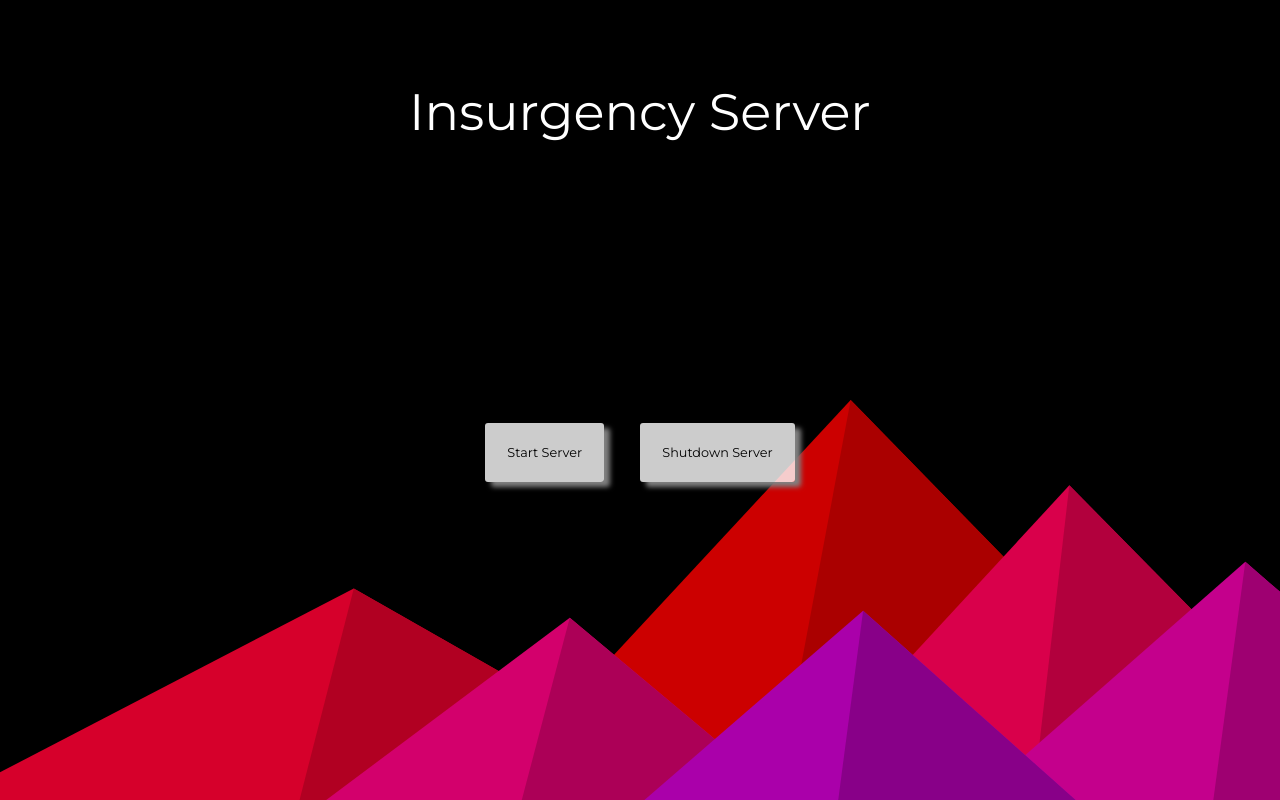
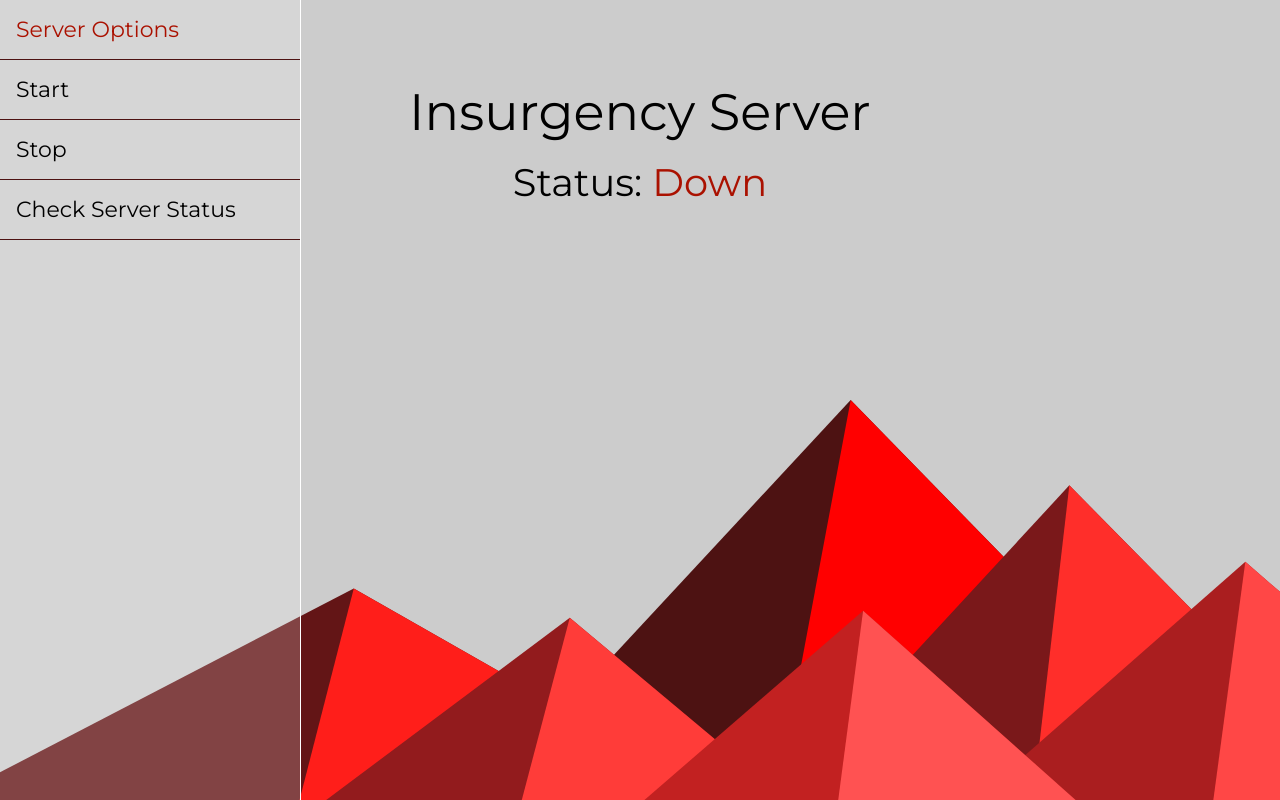
Before and after one commit to Shoblik/Insurgency, a PHP site: page / in a window 1280 px wide. Run offline with PHP 8.4, Linux system fonts and the light colour scheme; data that the repository does not hold is empty.

Commit message:
working on front end

```diff
--- a/public/css/style.css
+++ b/public/css/style.css
@@ -1,6 +1,6 @@
 body {
     background-color: #ff7700;
-    background-image: url('../img/background.svg');
+    background-image: url('../img/nice-colors-background.svg');
     background-attachment: fixed;
     background-size: cover;
 }
@@ -8,6 +8,7 @@ body {
     font-family: Montserrat,sans-serif;
     margin: 0;
     padding: 0;
+    color: white;
 }
 main h1 {
     top: 10vh;
@@ -15,7 +16,7 @@ main h1 {
     font-size: 4vw;
     text-align: center;
     font-weight: 100;
-    color: white;
+    color: black;
 }
 main h2 {
     top: 12vh;
@@ -23,7 +24,7 @@ main h2 {
     font-size: 3vw;
     text-align: center;
     font-weight: 100;
-    color: white;
+    color: black;
 }
 .standard-btn {
     font-size: 1vw;
@@ -31,8 +32,9 @@ main h2 {
     border-radius: 3px;
     outline: none;
     border: 6px solid transparent;
-    background-color: rgba(255,255,255, .8);
+    background-color: rgba(255, 255, 255, .8);
     box-shadow: 6px 5px 5px grey;
+    color: black;
 }
 .standard-btn:hover {
     cursor:pointer
@@ -41,8 +43,39 @@ main h2 {
     margin-left: 32px;
 }
 
-.button-container {
+.btn-container {
     top: 45vh;
     position: relative;
     text-align: center;
 }
+sidebar {
+    position: fixed;
+    height: 100vh;
+    width: 300px;
+    background-color: rgb(255 255 255 / 20%);
+    border-right: 1px solid #ffffff;
+    z-index: 2;
+}
+.item-container > div > p:hover {
+    cursor: pointer;
+    background-color: #aa1100;
+    color: white;
+}
+.item-container > div:first-child > p:hover {
+    cursor: pointer;
+    background-color: initial;;
+}
+.item-container > div:first-child > p {
+    color: #aa1100;
+}
+.item-container > div > p {
+    padding: 16px;
+    border-bottom: 1px solid #4d1212;
+    text-align: left;
+    transition: .4s;
+    font-size: 22px;
+    color: black;
+}
+.status {
+    color: #aa1100;
+}
--- a/public/index.php
+++ b/public/index.php
@@ -6,18 +6,30 @@
     <meta name="description" content="Simon Hoblik's Dedicated Insurgency Server">
     <meta name="viewport" content="width=device-width, initial-scale=1">
     <link rel="stylesheet" href="./css/style.css?ver=1.0" />
+    <script src="https://code.jquery.com/jquery-3.6.0.min.js" integrity="sha256-/xUj+3OJU5yExlq6GSYGSHk7tPXikynS7ogEvDej/m4=" crossorigin="anonymous"></script>
     <script src="./js/main.js?ver=1.0"></script>
     <link rel="preconnect" href="https://fonts.gstatic.com">
     <link href="https://fonts.googleapis.com/css2?family=Montserrat:wght@400;800&display=swap" rel="stylesheet"></head>
 <body>
+    <sidebar>
+        <div class="item-container">
+            <div>
+                <p>Server Options</p>
+            </div>
+            <div onclick="server.startServer();">
+                <p>Start</p>
+            </div>
+            <div onclick="server.stopServer();">
+                <p>Stop</p>
+            </div>
+            <div onclick="server.checkIfServerRunning();">
+                <p>Check Server Status</p>
+            </div>
+        </div>
+    </sidebar>
     <main>
         <h1>Insurgency Server</h1>
-        <div class="main-content">
-            <div class="button-container">
-                <button class="standard-btn start-server" onclick="window.open('/actions/startInsurgency.php', '_self')">Start Server</button>
-                <button class="standard-btn stop-server" onclick="window.open('/actions/shutdownInsurgency.php', '_self')">Shutdown Server</button>
-            </div>
-        </div>
+        <h2>Status: <span class="status" id="status">Up</span></h2>
     </main>
 </body>
 </html>
--- a/public/js/main.js
+++ b/public/js/main.js
@@ -0,0 +1,72 @@
+$(document).ready(function() {
+    server.init();
+})
+
+var server = {
+    init: function() {
+        server.checkIfServerRunning();
+    },
+
+    checkIfServerRunning() {
+        $.ajax({
+            url: '/server/Routes.php?checkIfServerIsRunning=true',
+            type: 'GET',
+            dataType: 'JSON',
+            success: function(response) {
+                if (response.success) {
+                    server.showServerStatus(response);
+                } else {
+                    alert('Something went wrong, call Simon | ref 111');
+                }
+            },
+            error: function(response) {
+                alert('Something went wrong, call Simon | ref 222');
+            }
+        });
+    },
+
+    showServerStatus: function(response) {
+        if (response.serverRunning) {
+            $('#status').text('Up');
+        } else {
+            $('#status').text('Down');
+        }
+    },
+
+    startServer: function() {
+        $.ajax({
+            url: '/server/Routes.php?startServer=true',
+            type: 'GET',
+            dataType: 'JSON',
+            success: function(response) {
+                if (response.success) {
+                    server.showServerStatus(response);
+                } else {
+                    alert('Something went wrong, call Simon | ref 111');
+                }
+            },
+            error: function(response) {
+                alert('Something went wrong, call Simon | ref 222');
+            }
+        });
+    },
+
+    stopServer: function() {
+        $.ajax({
+            url: '/server/Routes.php?shutDownServer=true',
+            type: 'GET',
+            dataType: 'JSON',
+            success: function(response) {
+                if (response.success) {
+                    server.showServerStatus(response);
+                } else {
+                    alert('Something went wrong, call Simon | ref 111');
+                }
+            },
+            error: function(response) {
+                alert('Something went wrong, call Simon | ref 222');
+            }
+        });
+    }
+
+}
--- a/public/server/Controllers/Server.php
+++ b/public/server/Controllers/Server.php
@@ -1,7 +1,7 @@
 <?php
 
 Class Server {
-    public function checkIfRunning($data) {
+    public function checkIfRunning($data=[]) {
         $data['serverRunning'] = false;
 
         exec("pgrep InsurgencyServe", $pids);
@@ -21,11 +21,19 @@ Class Server {
     }
 
     public function startServer($data) {
-        $command = $this->formatCommand();
+        $alreadyRunning = $this->checkIfRunning();
 
-        exec(sprintf("%s > %s 2>&1 & echo $! >> %s", $command, './logs/output', './logs/pidfile'));
+        if (!$alreadyRunning['serverRunning']) {
+            $command = $this->formatCommand();
 
-        return $this->checkIfRunning($data);
+            exec(sprintf("%s > %s 2>&1 & echo $! >> %s", $command, './logs/output', './logs/pidfile'));
+
+            return $this->checkIfRunning($data);
+        } else {
+            $data['errors'] = 'Server already running';
+        }
+
+        return $data;
     }
 
     public function formatCommand() {
--- a/public/server/Controllers/ShutDownInsurgency.php
+++ /dev/null
@@ -1,3 +0,0 @@
-<?php
-
-$output = exec('killall InsurgencyServe');
```
Also changed, not shown: public/actions/shutdownInsurgency.php (deleted, +0 -29 lines), public/actions/startInsurgency.php (deleted, +0 -34 lines), public/img/background.svg, public/img/nice-colors-background.svg (added), 3 other files.
